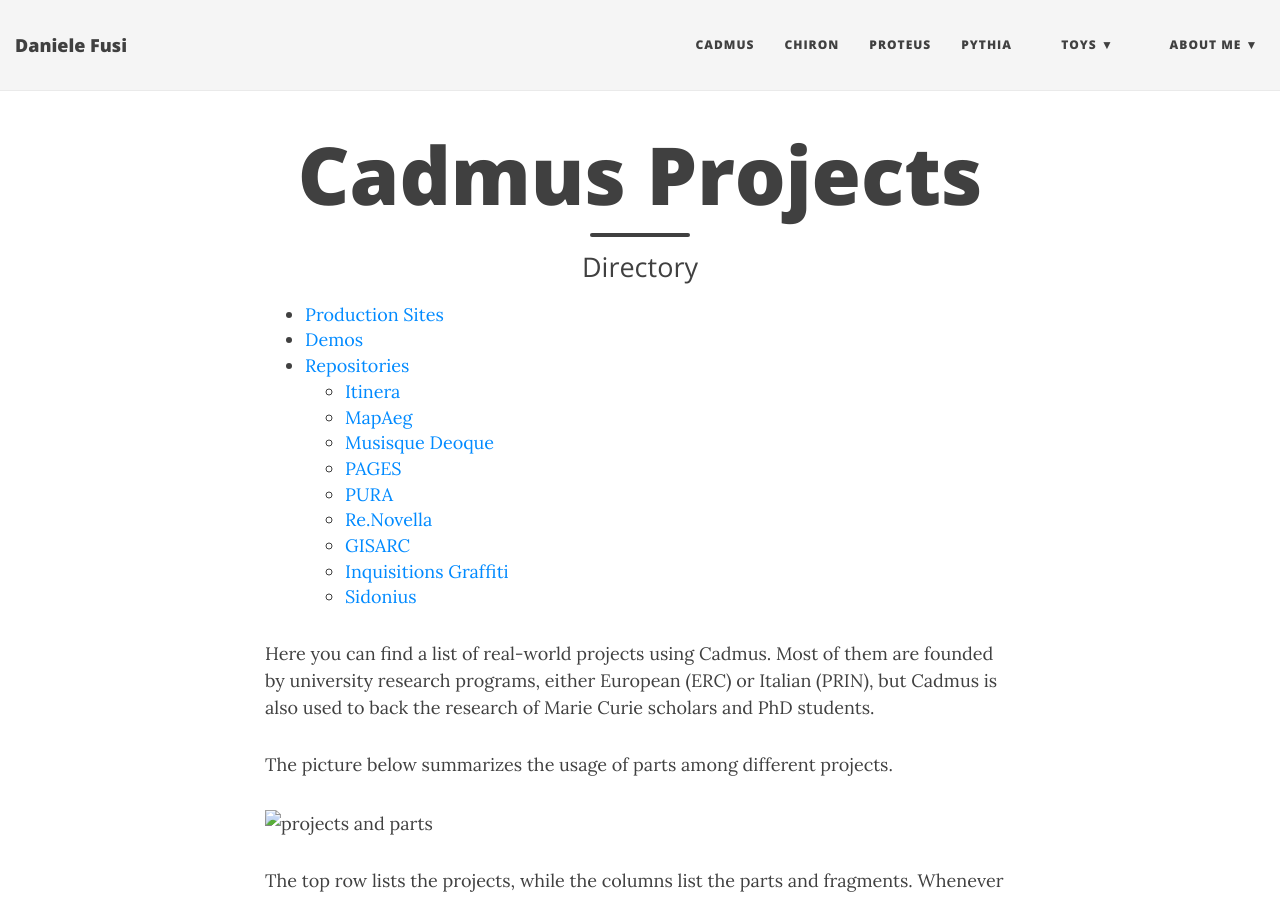
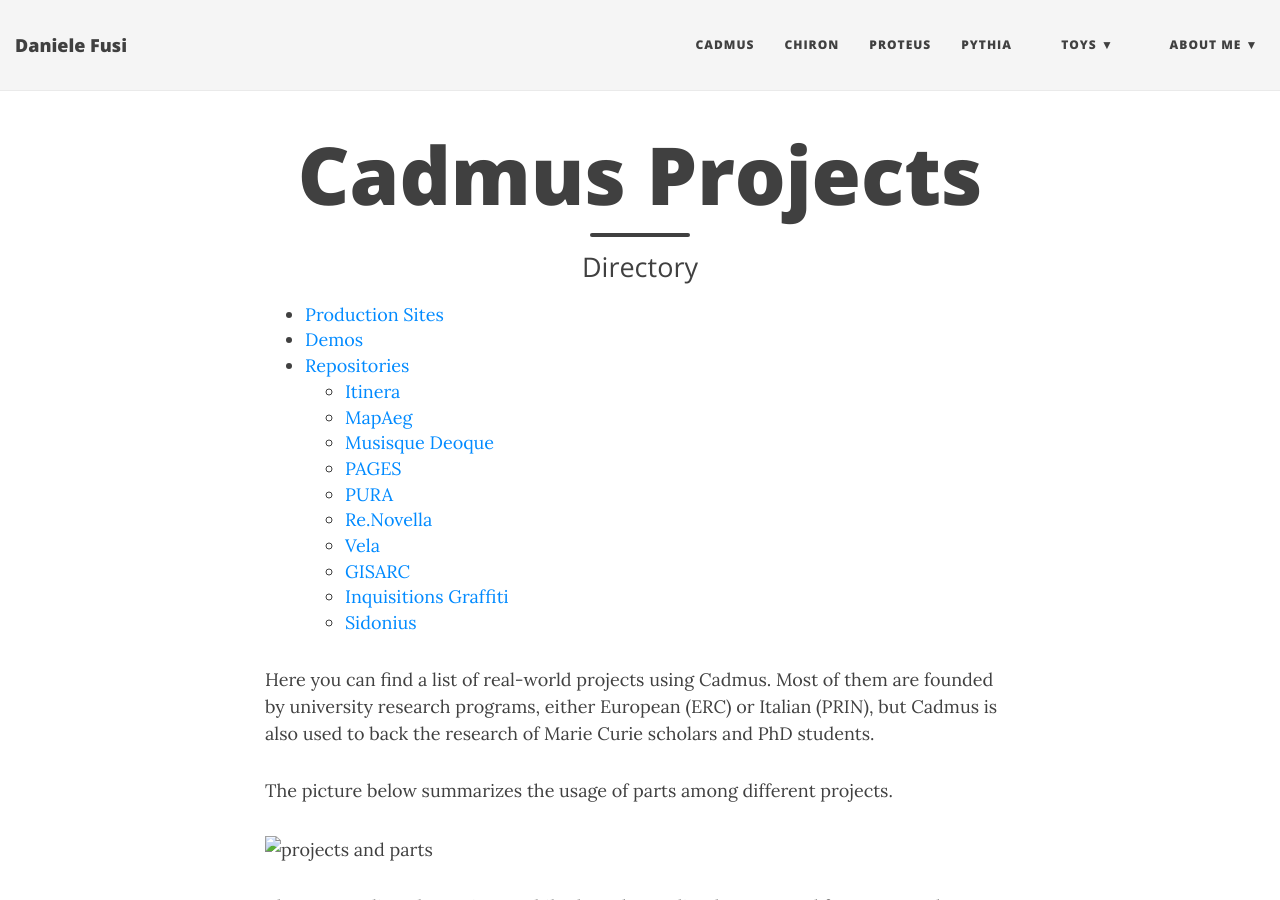
Before and after one commit to Myrmex/overview, a Jekyll site: the page built from cadmus/projects.md, in a window 1280 px wide and 900 px high. Built offline with Jekyll 4.4.1, drawn with Linux system fonts in a browser that asks for light colours; nearby versions of some CDN libraries.

Commit message:
Update projects.md

```diff
--- a/cadmus/projects.md
+++ b/cadmus/projects.md
@@ -13,6 +13,7 @@ subtitle: "Directory"
   - [PAGES](#pages)
   - [PURA](#pura)
   - [Re.Novella](#renovella)
+  - [Vela](#vela)
   - [GISARC](#gisarc)
   - [Inquisitions Graffiti](#inquisitions-graffiti)
   - [Sidonius](#sidonius)
@@ -98,6 +99,11 @@ Re.Novella: Il genere novella nel Rinascimento italiano: repertorio, database e
 - [API](https://github.com/vedph/cadmus-renovella-api)
 - [app](https://github.com/vedph/cadmus-renovella-app)
 
+### Vela
+
+- [API](https://github.com/vedph/cadmus-vela-api)
+- [app](https://github.com/vedph/cadmus-vela-app)
+
 ### GISARC
 
 Marie Curie GISARC (L. Tagliapietra, Università di Venezia Ca' Foscari).
```
